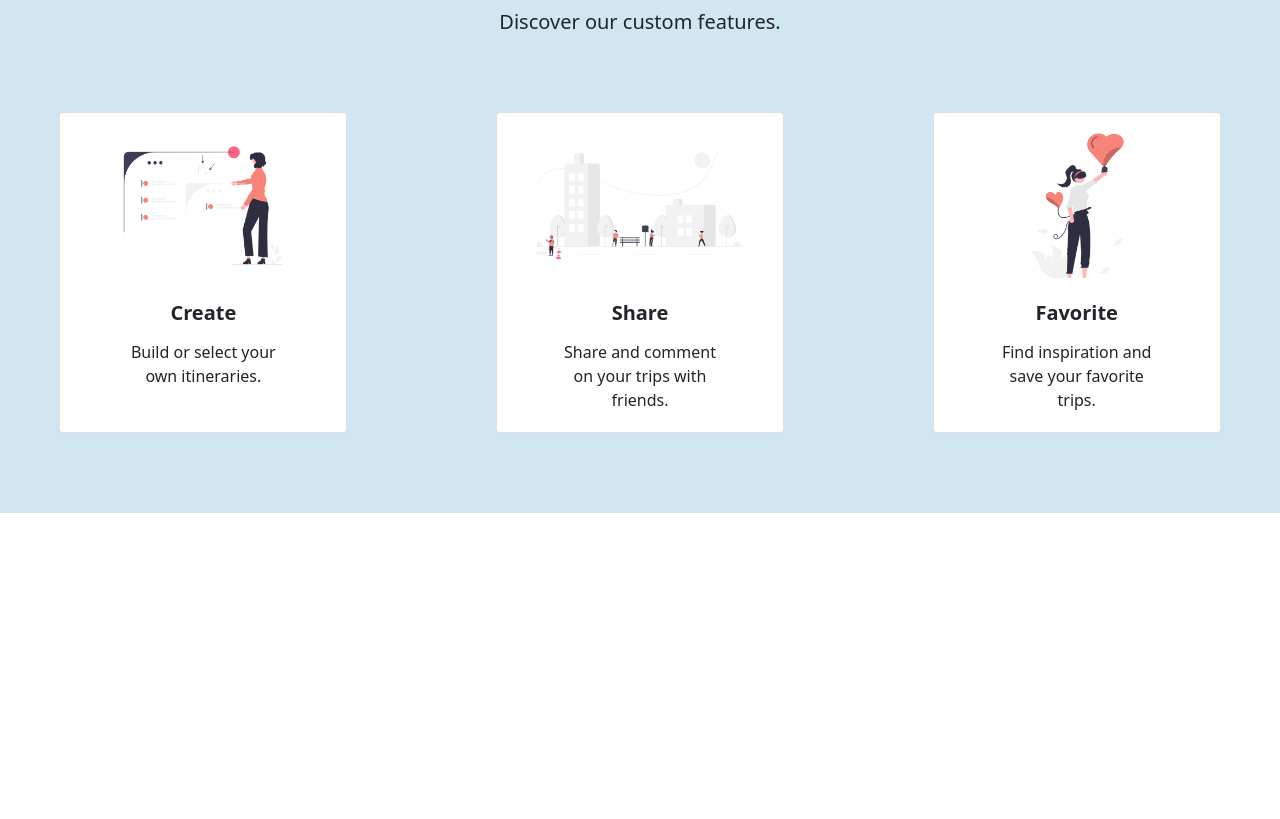
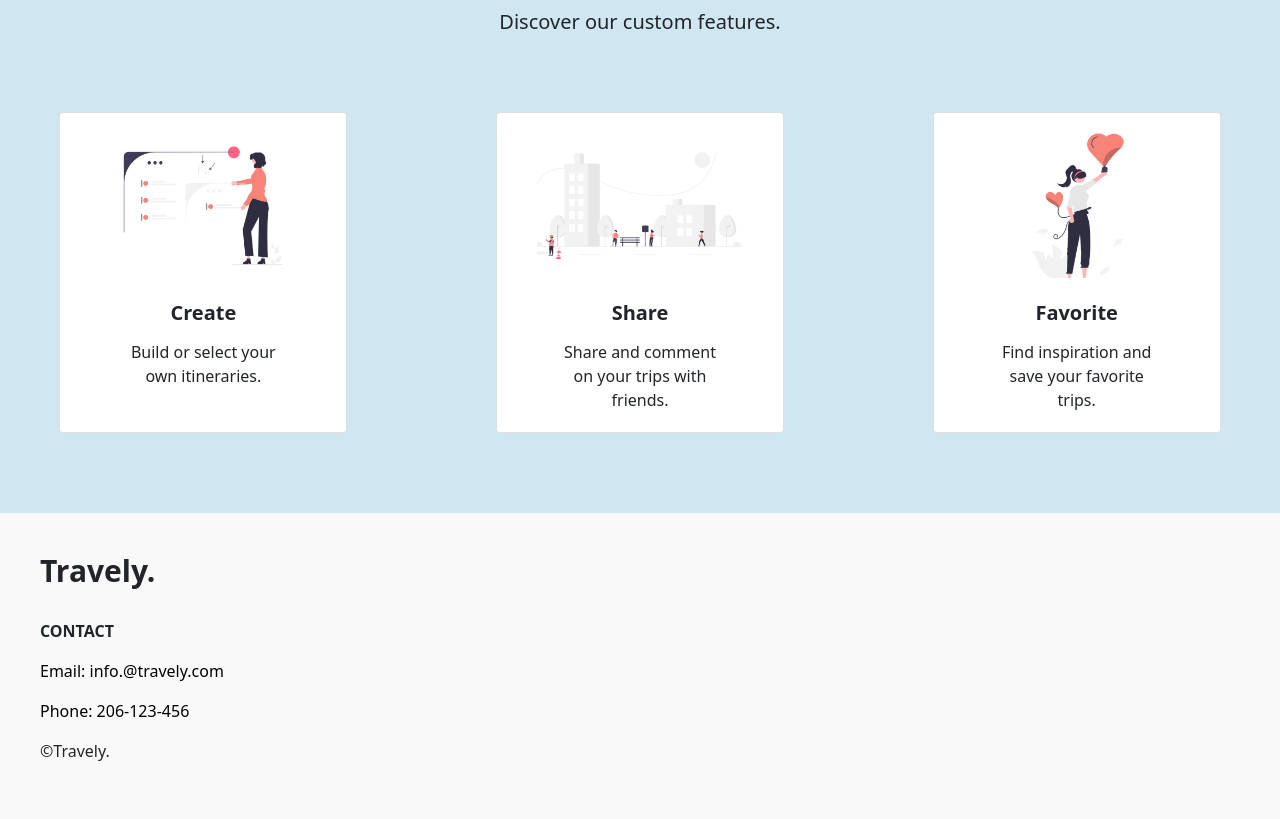
Before and after one commit to trangtran10/Travely, a plain HTML site: page public/home.html in a window 1280 px wide. Shown: the part 916-1735 px from the top of the page. Before the commit the page ends 1429 px from the top, so only its background shows below. Drawn offline with nearby package versions, Linux system fonts and the light colour scheme.

Commit message:
basic footer

```diff
--- a/public/home.html
+++ b/public/home.html
@@ -62,16 +62,21 @@
                             </div>
                         </div>
                     </div>
+                </div>
             </div>
+        </div>
+
+            <footer class="footer">
+                <h3>Travely.</h3>
+                <p class="footer-subheading">CONTACT</p>
+                <p><a class="footer-text" href="mailto:@backpack.com"> Email: info.@travely.com</a></p>
+                <p><a class="footer-text" href="tel:206-123-456">Phone: 206-123-456</a></p>
+                <p>&copy;Travely.</p>
+            </footer>
     </body>
 
 
-        <!-- <footer>
-            <h3>Contact Us</h3>
-            <p><a href="mailto:@backpack.com">info.@travely.com</a></p>
-            <p><a href="tel:206-123-456">206-123-456</a></p>
-            <p>&copy;Travely</p>
-        </footer> -->
+
 
 </main>
 
--- a/public/stylesheets/style.css
+++ b/public/stylesheets/style.css
@@ -39,7 +39,7 @@ body {
     font-size: 18px;
 }
 
-.rightNav {
+.login {
     text-align: right;
 }
 
@@ -110,3 +110,24 @@ margin-left: 30px;
     justify-content: center;
     display: flex;
 }
+
+.footer {
+    background-color: #F9F9F9;
+    padding-left: 40px;
+    padding-top: 40px;
+    padding-bottom: 40px;
+}
+
+h3 {
+    font-size: 30px;
+    font-weight: bold;
+    margin-bottom: 30px;
+}
+
+.footer-text {
+    color: black;
+}
+
+.footer-subheading {
+    font-weight: bold;
+}
```
